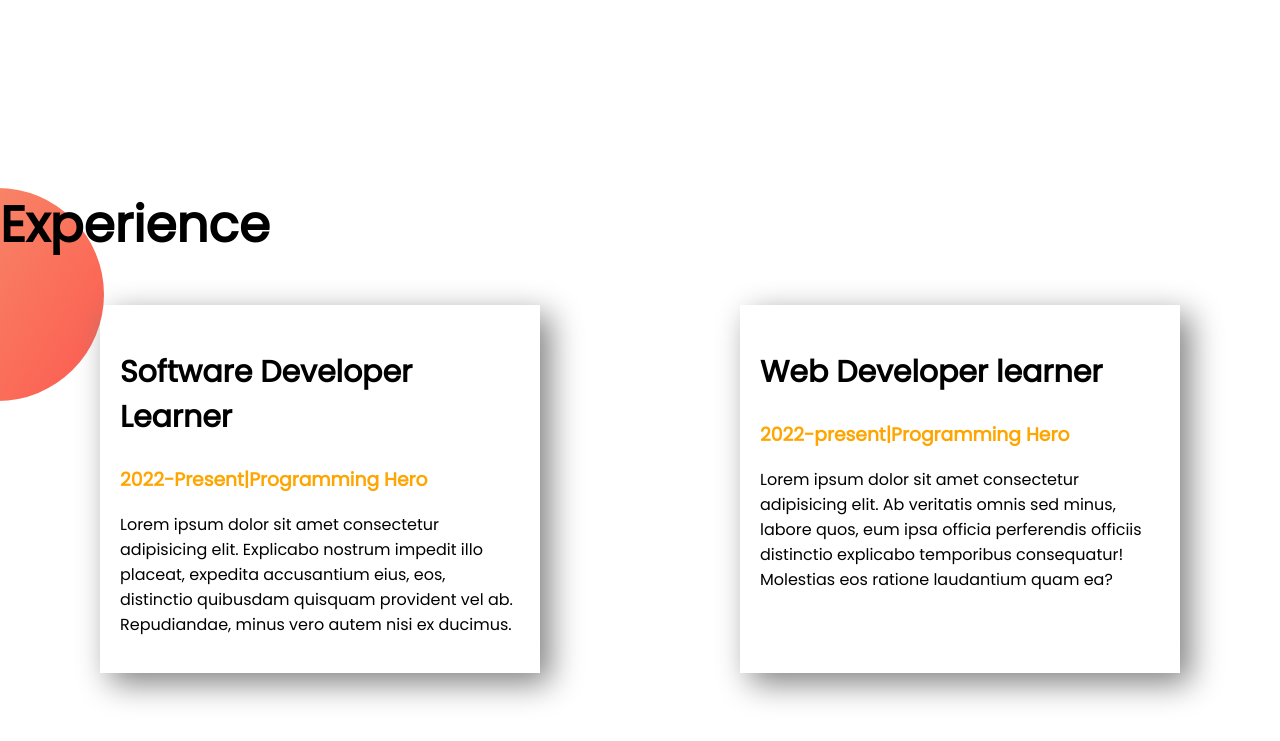
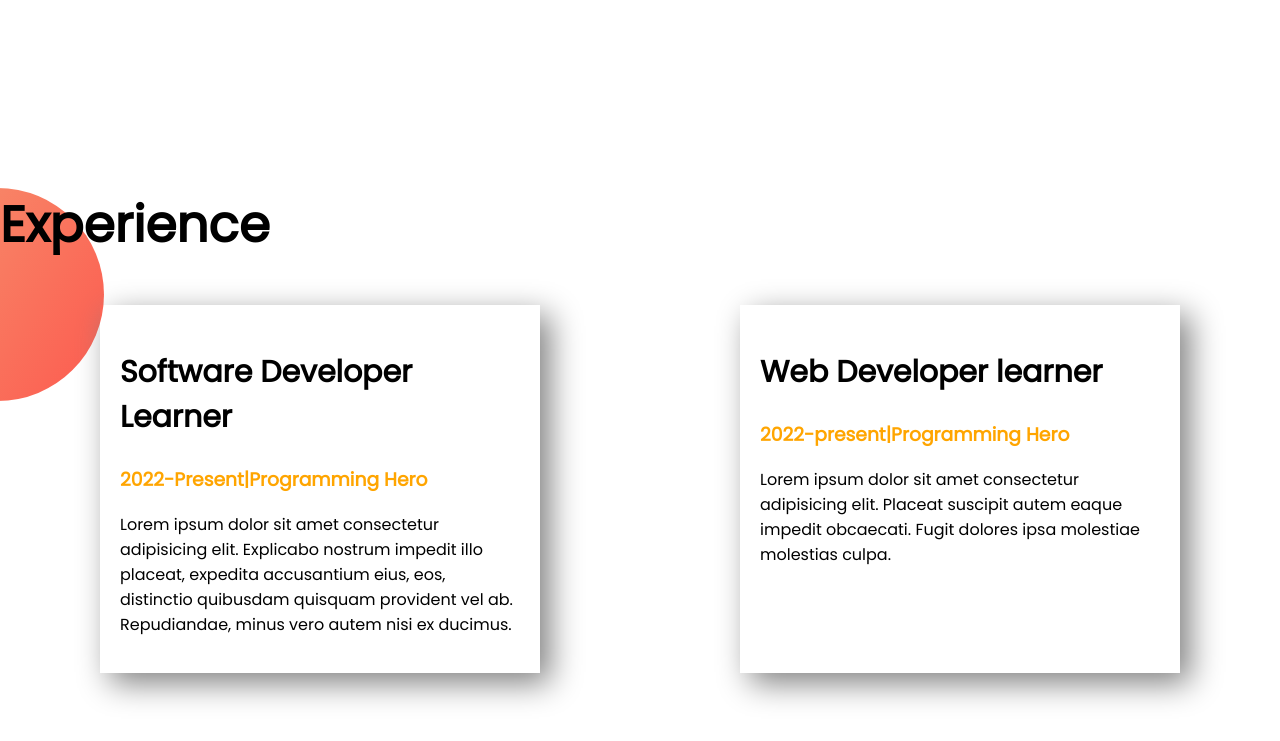
Before and after one commit to Mr-Raihan/developer-portfolio, a plain HTML site: page index.html in a window 1280 px wide. Shown: the part 1186-1927 px from the top of the page. Drawn offline with Linux system fonts and the light colour scheme.

Commit message:
web developer lerner paragrap

```diff
--- a/index.html
+++ b/index.html
@@ -64,9 +64,8 @@
             <div class="half-width exp">
                 <h2>Web Developer learner</h2>
                 <h3>2022-present|Programming Hero</h3>
-                <p>Lorem ipsum dolor sit amet consectetur adipisicing elit. Ab veritatis omnis sed minus, labore quos,
-                    eum ipsa officia perferendis officiis distinctio explicabo temporibus consequatur! Molestias eos
-                    ratione laudantium quam ea?</p>
+                <p>Lorem ipsum dolor sit amet consectetur adipisicing elit. Placeat suscipit autem eaque impedit
+                    obcaecati. Fugit dolores ipsa molestiae molestias culpa.</p>
             </div>
         </div>
     </section>
```
